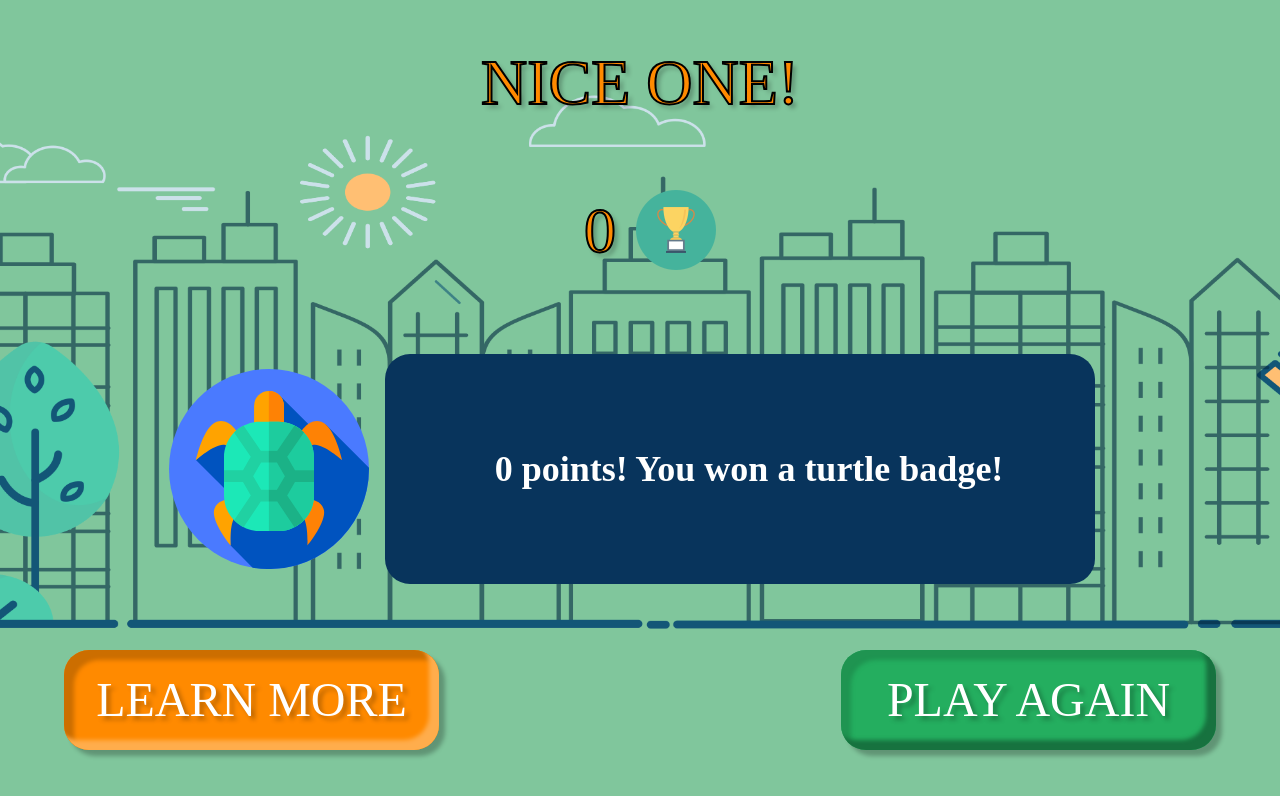
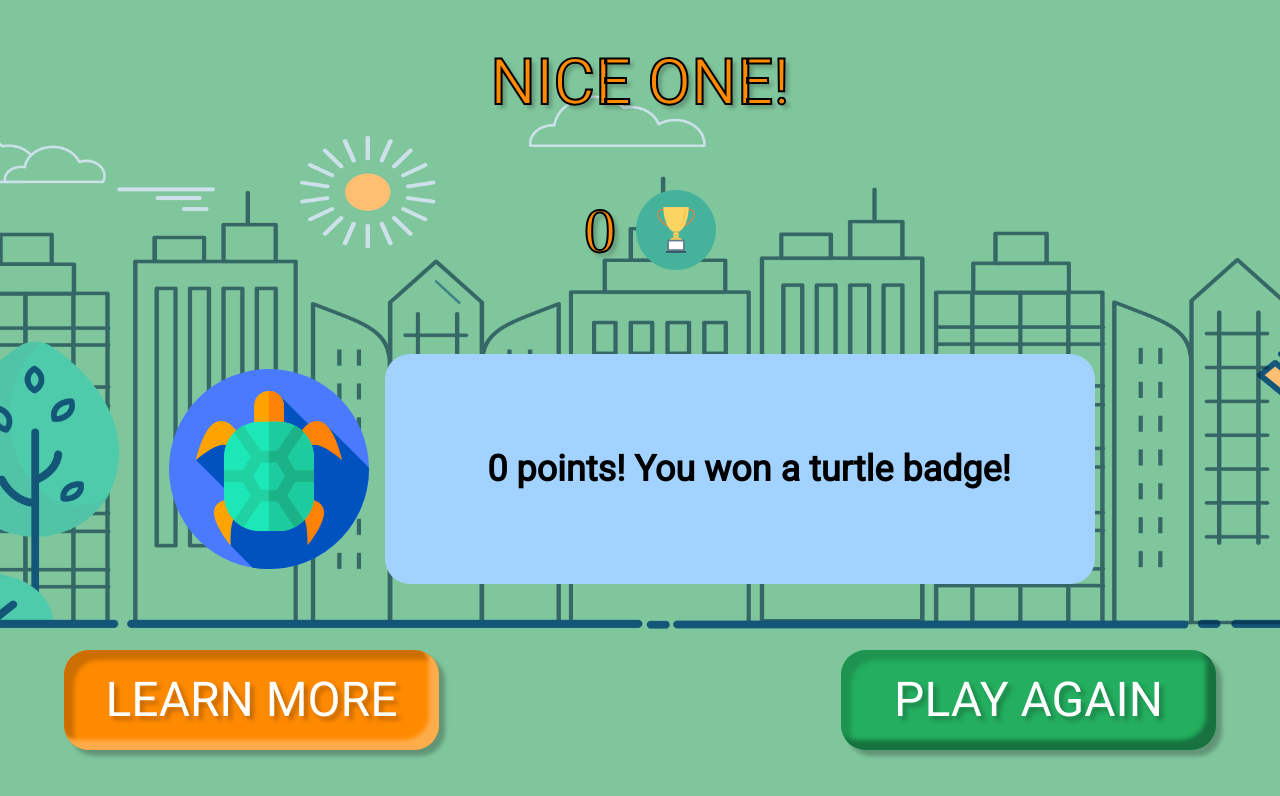
Before and after one commit to yadav-aman/toycathon21, a React (Create React App) app: page /results in a window 1280 px wide. Shown: the top 796 px of the page. Built offline with nearby package versions, Linux system fonts and the light colour scheme.

Commit message:
font changes

```diff
--- a/public/index.html
+++ b/public/index.html
@@ -9,6 +9,8 @@
       name="description"
       content="Web site created using create-react-app"
     />
+    <link rel="preconnect" href="https://fonts.gstatic.com">
+<link href="https://fonts.googleapis.com/css2?family=Roboto&display=swap" rel="stylesheet">
     <link rel="apple-touch-icon" href="%PUBLIC_URL%/logo192.png" />
     <!--
       manifest.json provides metadata used when your web app is installed on a
--- a/src/components/Button.js
+++ b/src/components/Button.js
@@ -12,7 +12,7 @@
   border-radius: 25px;
   width: 375px;
   min-height: 100px;
-  font-family: Bungee;
+  font-family: Roboto;
   font-style: normal;
   font-weight: normal;
   font-size: 48px;
--- a/src/components/Keyframes.js
+++ b/src/components/Keyframes.js
@@ -3,22 +3,22 @@
 const spinscale = keyframes`
     0% {
       transform:
-      rotate(0deg)
+      rotate(-2deg)
       scale(0.9)
     }
     35% {
         transform:
-        rotate(3deg)
+        rotate(2deg)
         scale(0.84)
     }
     70% {
         transform:
-        rotate(7deg)
+        rotate(4deg)
         scale(0.9)
     }
     100% {
         transform:
-        rotate(10deg)
+        rotate(6deg)
         scale(0.84)
     }
 `;
--- a/src/components/LandingScreen/HowToPlayModal.js
+++ b/src/components/LandingScreen/HowToPlayModal.js
@@ -16,7 +16,7 @@
 } from "../MasterCss";
 
 const HowToPlayBox = styled.div`
-  background-image: linear-gradient(#21b2d3, #7abefd);
+  background-image: linear-gradient(#023e8a, #00b4d8);
   padding: 2em;
   position: fixed;
   width: 90vw;
--- a/src/components/LandingScreen/LandingScreen.js
+++ b/src/components/LandingScreen/LandingScreen.js
@@ -141,7 +141,7 @@
         {props.funFactsModal && (
           <FunFactsModal handleClose={props.hideFunFactsModal}></FunFactsModal>
         )}
-        <div></div>
+
         <Button
           type="button"
           handleClick={props.showHowToPlayModal}
--- a/src/components/MasterCss.js
+++ b/src/components/MasterCss.js
@@ -12,10 +12,11 @@
   justify-content: space-between;
   height: 100vh;
   width: 100vw;
+  font-family: Roboto;
 `;
 
 const PageHeader = styled.h1`
-  font-family: Freckle Face;
+  font-family: Roboto;
   font-style: normal;
   font-weight: normal;
   font-size: 64px;
@@ -33,7 +34,7 @@
   width: 50vw;
   min-height: 20vh;
   border-radius: 25px;
-  background-color: #08345c;
+  background-color: #a2d2ff;
   color: white;
   padding: 35px;
   margin: 1em;
@@ -63,20 +64,19 @@
 `;
 
 const BoxMessage = styled.p`
-  font-family: Signika;
-  font-style: normal;
+  font-family: Roboto;
   font-weight: 600;
   font-size: 36px;
   line-height: 50px;
   align-items: center;
-  color: #ffffff;
+  color: #000000;
   padding-left: 0.5em;
   margin: 0;
 `;
 
 const ModalHeader = styled.h2`
   text-align: center;
-  font-family: Bungee;
+  font-family: Roboto;
   font-style: normal;
   font-weight: normal;
   font-size: 50px;
@@ -102,7 +102,7 @@
 `;
 
 const OrangeText = styled.p`
-  color: #ff8a00;
+  color: #e45858;
   display: inline;
 `;
 
```
